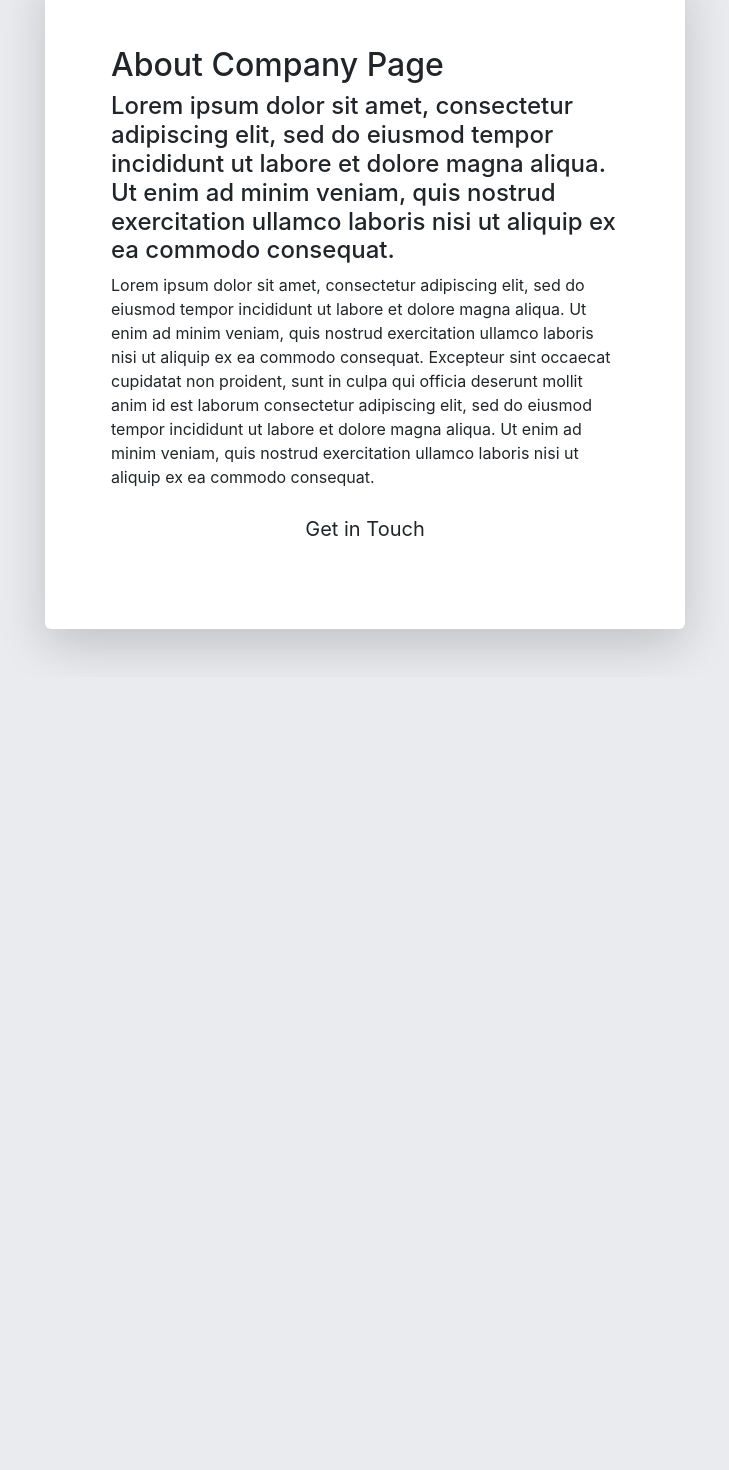
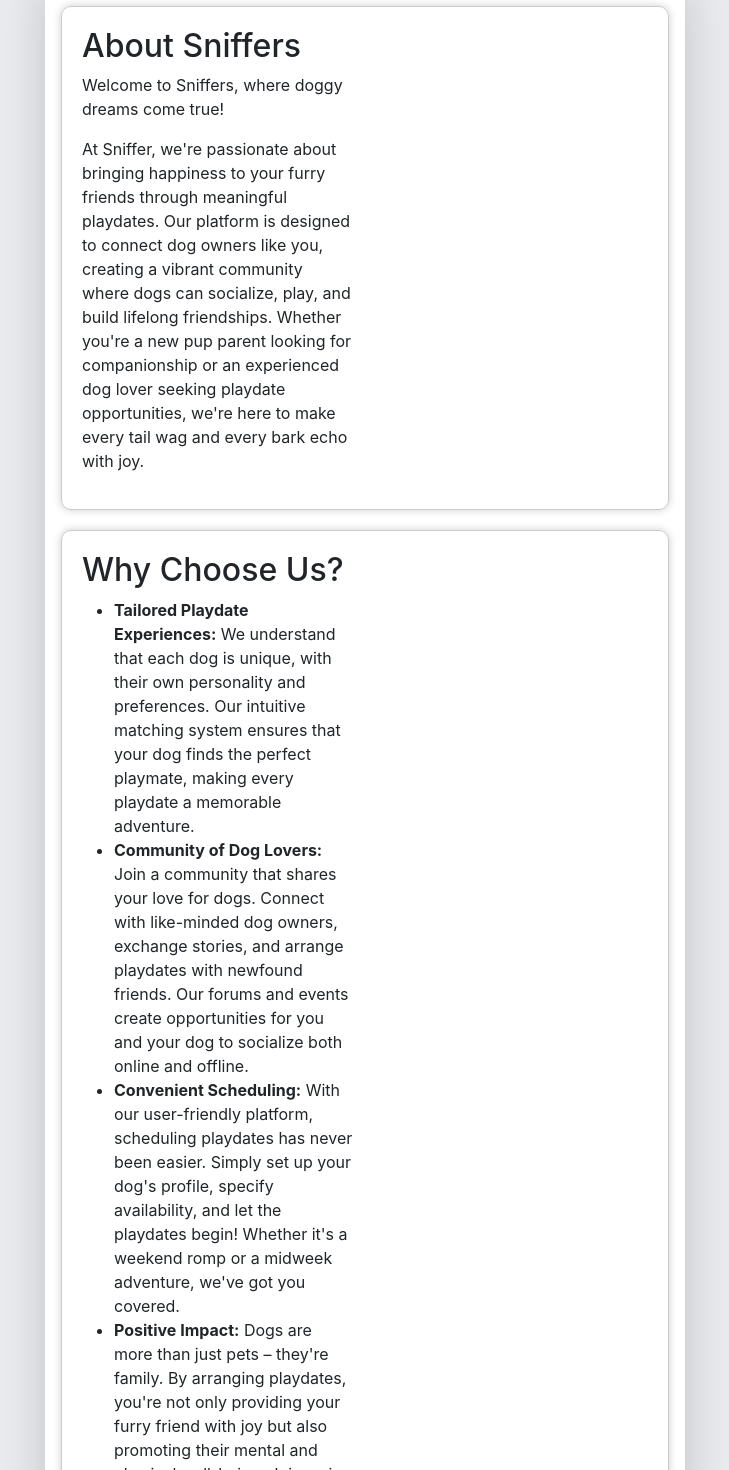
Before and after one commit to RegalRoy/mern-fe, a React (Create React App) app: page / in a window 1280 px wide. Shown: the part 720-2190 px from the top of the page, without its empty margins (275-1004 px from the left). Before the commit the page ends 1397 px from the top, so only its background shows below. Built offline with nearby package versions, Linux system fonts and the light colour scheme; no server answers.

Commit message:
Homepage Edit

```diff
--- a/src/App.js
+++ b/src/App.js
@@ -9,7 +9,7 @@ import Nav from 'react-bootstrap/Nav';
 import Navbar from 'react-bootstrap/Navbar';
 import NavDropdown from 'react-bootstrap/NavDropdown';
 
-import logo from './logo/group.png'
+import logo from './logo/snifferslogo-removebg.png'
 
 import AuthService from "./services/auth.service";
 import DogService from "./services/dog.service";
@@ -62,13 +62,16 @@ const App = () => {
     <div >
       <div className="nav-container" >
 
+
         <Navbar bg="dark" data-bs-theme="dark" className="bg-body-tertiary" expand="lg" >
+        <img src={logo} alt="Logo" style={{ width: '20%', height: 'auto' }} />
           <Container >
             {/* {currentUser && (
               // <Navbar.Brand href="/home">Play Date Finder</Navbar.Brand>
               <img src={logo} style={{ width: '20%', height: 'auto' }}></img>
             )} */}
             {/* <Navbar.Brand href="/home">Play Date Finder</Navbar.Brand> */}
+
             <Navbar.Toggle aria-controls="basic-navbar-nav" />
             <Navbar.Collapse id="basic-navbar-nav">
               <Nav className="me-auto">
@@ -128,7 +131,7 @@ const App = () => {
                     </Nav.Link>
 
                     <Nav.Link href="#link">
-                      <NavDropdown title="PLayDaate Options" id="basic-nav-dropdown">
+                      <NavDropdown title="PLayDate Options" id="basic-nav-dropdown">
 
                         {/* <NavDropdown.Item href="#action/3.1"> <Link to={"/addDate"} className="">
                         Add a Playdate!
--- a/src/components/Home.js
+++ b/src/components/Home.js
@@ -1,4 +1,5 @@
 import React, { useState, useEffect } from "react";
+import { Link } from "react-router-dom";
 
 import UserService from "../services/user.service";
 
@@ -8,7 +9,6 @@ const Home = () => {
   useEffect(() => {
     UserService.getPublicContent().then(
       (response) => {
-        console.log(response.data.message);
         setContent(response.data.message);
       },
       (error) => {
@@ -16,35 +16,92 @@ const Home = () => {
           (error.response && error.response.data) ||
           error.message ||
           error.toString();
-
         setContent(_content);
       }
     );
   }, []);
 
   return (
-    <div className="">
+    <div className="home-container">
       <header className="jumbotron">
-        <img src={content} alt="alt title" className="rounded mx-auto d-block" />
+        <img
+          src={content}
+          alt="alt title"
+          className="rounded mx-auto d-block logo-img"
+        />
         <div className="shadow-lg p-3 mb-5 bg-white rounded">
-
-
-          <div id="about" class="container-fluid">
-            <div class="row">
-
-                <h2>About Company Page</h2>
-                  <h4>Lorem ipsum dolor sit amet, consectetur adipiscing elit, sed do eiusmod tempor incididunt ut labore et dolore magna aliqua. Ut enim ad minim veniam, quis nostrud exercitation ullamco laboris nisi ut aliquip ex ea commodo consequat.</h4>
-                    <p>Lorem ipsum dolor sit amet, consectetur adipiscing elit, sed do eiusmod tempor incididunt ut labore et dolore magna aliqua. Ut enim ad minim veniam, quis nostrud exercitation ullamco laboris nisi ut aliquip ex ea commodo consequat. Excepteur sint occaecat cupidatat non proident, sunt in culpa qui officia deserunt mollit anim id est laborum consectetur adipiscing elit, sed do eiusmod tempor incididunt ut labore et dolore magna aliqua. Ut enim ad minim veniam, quis nostrud exercitation ullamco laboris nisi ut aliquip ex ea commodo consequat.</p>
-                    <button class="btn btn-default btn-lg">Get in Touch</button>
-                    </div>
-
-                  </div>
-
-
+          <div id="about" className="container">
+            <div className="row">
+              <div className="col-md-6">
+                <h2 className="section-title">About Sniffers</h2>
+                <p className="section-subtitle">
+                  Welcome to Sniffers, where doggy dreams come true!
+                </p>
+                <p className="section-text">
+                  At Sniffer, we're passionate about bringing
+                  happiness to your furry friends through meaningful playdates.
+                  Our platform is designed to connect dog owners like you,
+                  creating a vibrant community where dogs can socialize, play,
+                  and build lifelong friendships. Whether you're a new pup
+                  parent looking for companionship or an experienced dog lover
+                  seeking playdate opportunities, we're here to make every tail
+                  wag and every bark echo with joy.
+                </p>
+                {/* <button className="btn btn-primary btn-lg">Get Started</button> */}
+              </div>
             </div>
-          </header>
+          </div>
+          <div id="why-choose-us" className="container">
+            <div className="row">
+              <div className="col-md-6">
+                <h2 className="section-title">Why Choose Us?</h2>
+                <ul className="section-list">
+                <li>
+                  <strong>Tailored Playdate Experiences:</strong> We understand
+                  that each dog is unique, with their own personality and
+                  preferences. Our intuitive matching system ensures that your
+                  dog finds the perfect playmate, making every playdate a
+                  memorable adventure.
+                </li>
+                {/* <li>
+                  <strong>Safe and Secure:</strong> Your dog's safety is our top
+                  priority. All playdates are arranged in dog-friendly
+                  environments, and we encourage responsible pet ownership. Rest
+                  assured, your dog will have a blast in a secure and supervised
+                  setting.
+                </li> */}
+                <li>
+                  <strong>Community of Dog Lovers:</strong> Join a community
+                  that shares your love for dogs. Connect with like-minded dog
+                  owners, exchange stories, and arrange playdates with newfound
+                  friends. Our forums and events create opportunities for you
+                  and your dog to socialize both online and offline.
+                </li>
+                <li>
+                  <strong>Convenient Scheduling:</strong> With our user-friendly
+                  platform, scheduling playdates has never been easier. Simply
+                  set up your dog's profile, specify availability, and let the
+                  playdates begin! Whether it's a weekend romp or a midweek
+                  adventure, we've got you covered.
+                </li>
+                <li>
+                  <strong>Positive Impact:</strong> Dogs are more than just pets
+                  – they're family. By arranging playdates, you're not only
+                  providing your furry friend with joy but also promoting their
+                  mental and physical well-being. Join us in fostering a
+                  healthier, happier dog community.
+                </li>
+                </ul>
+                <Link to="/register" className="btn btn-primary btn-lg">
+              Get Started
+            </Link>
+              </div>
+            </div>
+          </div>
         </div>
-        );
+      </header>
+    </div>
+  );
 };
 
-        export default Home;
+export default Home;
```
Also changed, not shown: src/components/profile.js (line endings or trailing spaces), src/logo/snifferslogo-removebg.png (renamed from src/logo/snifferslogo-removebg-preview.png).
